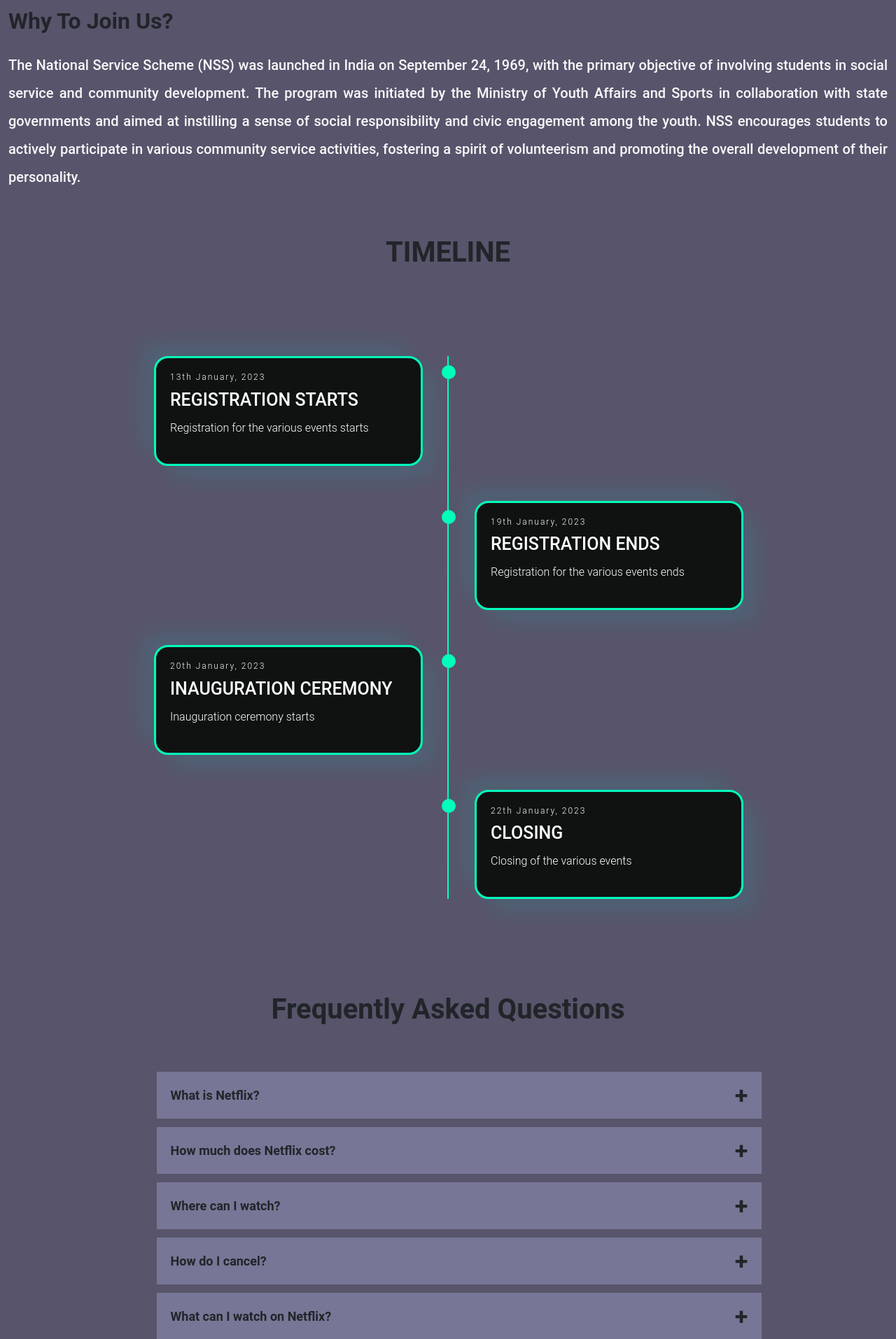
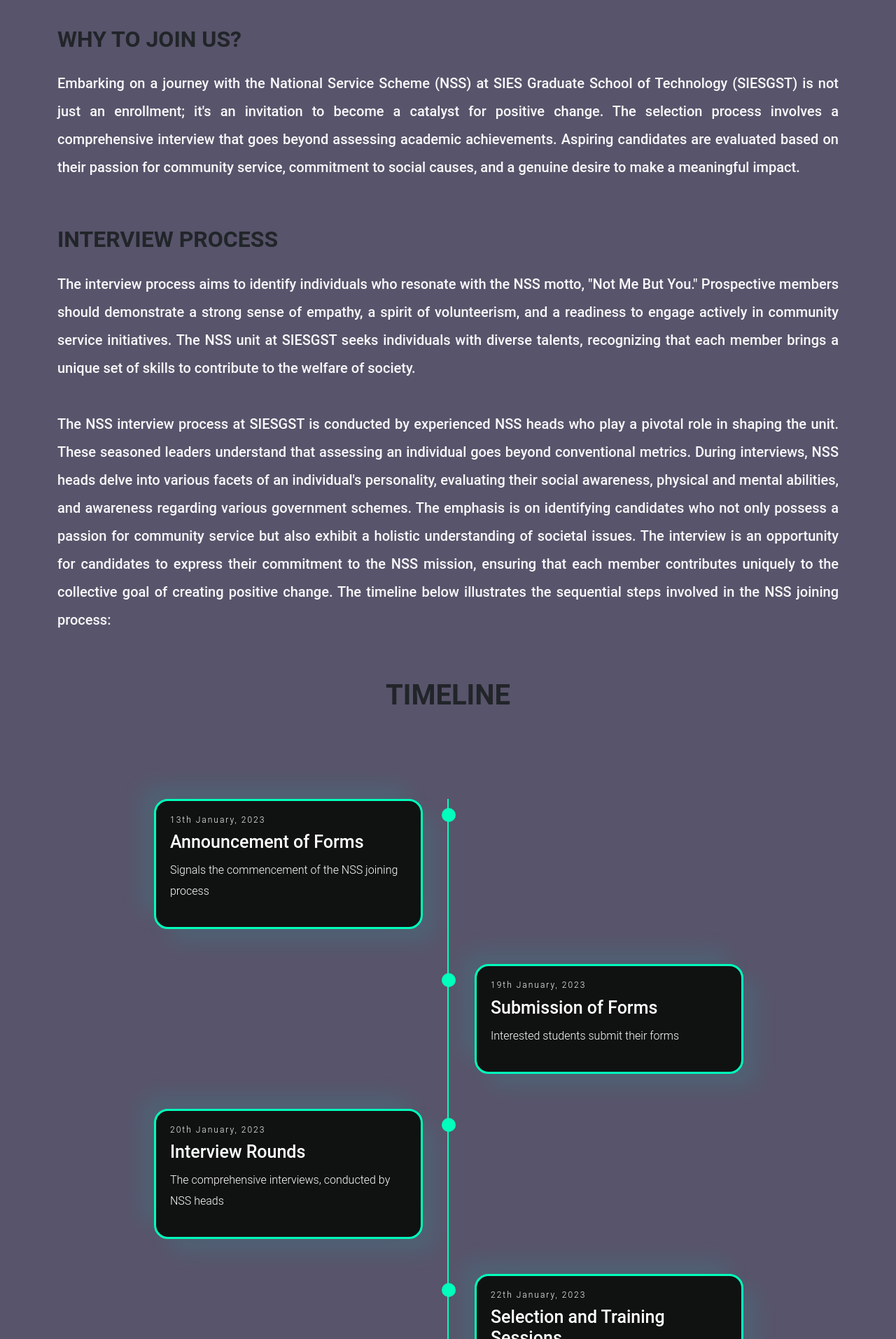
Before and after one commit to Colderhold/NSS-Portal, a PHP site: page /join.html in a window 1280 px wide. Shown: the part 61-1975 px from the top of the page at 70% size. Run offline with PHP 8.4, Linux system fonts and the light colour scheme; some libraries are stand-ins or nearby versions.

Commit message:
11th commit

```diff
--- a/nss/templates/activities.html
+++ b/nss/templates/activities.html
@@ -229,12 +229,6 @@
         <a href="" class="text-white me-4">
           <i class="fab fa-instagram"></i>
         </a>
-        <a href="" class="text-white me-4">
-          <i class="fab fa-linkedin"></i>
-        </a>
-        <a href="" class="text-white me-4">
-          <i class="fab fa-github"></i>
-        </a>
       </section>
       <!-- Section: Social -->
     </div>
--- a/nss/templates/campaign.html
+++ b/nss/templates/campaign.html
@@ -145,12 +145,6 @@
         <a href="" class="text-white me-4">
           <i class="fab fa-instagram"></i>
         </a>
-        <a href="" class="text-white me-4">
-          <i class="fab fa-linkedin"></i>
-        </a>
-        <a href="" class="text-white me-4">
-          <i class="fab fa-github"></i>
-        </a>
       </section>
       <!-- Section: Social -->
     </div>
--- a/nss/templates/index.html
+++ b/nss/templates/index.html
@@ -266,12 +266,6 @@
         <a href="" class="text-white me-4">
           <i class="fab fa-instagram"></i>
         </a>
-        <a href="" class="text-white me-4">
-          <i class="fab fa-linkedin"></i>
-        </a>
-        <a href="" class="text-white me-4">
-          <i class="fab fa-github"></i>
-        </a>
       </section>
       <!-- Section: Social -->
     </div>
--- a/nss/templates/join.html
+++ b/nss/templates/join.html
@@ -49,11 +49,17 @@
 </nav>
 
 <div class='box'>
-  <br> <br>
-  <div class='container-fluid'>
-    <h2 class='fw-bold mt-4 mb-4'> Why To Join Us? </h2>
+  <br>
+  <div class='container box2 mt-4'>
+    <h2 class='fw-bold mb-4 text-uppercase'> Why To Join Us? </h2>
     <p class="lead text-light fw-medium lh-lg" style='text-align: justify;'>
-      The National Service Scheme (NSS) was launched in India on September 24, 1969, with the primary objective of involving students in social service and community development. The program was initiated by the Ministry of Youth Affairs and Sports in collaboration with state governments and aimed at instilling a sense of social responsibility and civic engagement among the youth. NSS encourages students to actively participate in various community service activities, fostering a spirit of volunteerism and promoting the overall development of their personality.
+      Embarking on a journey with the National Service Scheme (NSS) at SIES Graduate School of Technology (SIESGST) is not just an enrollment; it's an invitation to become a catalyst for positive change. The selection process involves a comprehensive interview that goes beyond assessing academic achievements. Aspiring candidates are evaluated based on their passion for community service, commitment to social causes, and a genuine desire to make a meaningful impact.
+    </p><br><br>
+<h2 class='fw-bold mb-4 text-uppercase'> Interview Process </h2>
+<p class="lead text-light fw-medium lh-lg" style='text-align: justify;'>
+      The interview process aims to identify individuals who resonate with the NSS motto, "Not Me But You." Prospective members should demonstrate a strong sense of empathy, a spirit of volunteerism, and a readiness to engage actively in community service initiatives. The NSS unit at SIESGST seeks individuals with diverse talents, recognizing that each member brings a unique set of skills to contribute to the welfare of society.
+<br><br>
+      The NSS interview process at SIESGST is conducted by experienced NSS heads who play a pivotal role in shaping the unit. These seasoned leaders understand that assessing an individual goes beyond conventional metrics. During interviews, NSS heads delve into various facets of an individual's personality, evaluating their social awareness, physical and mental abilities, and awareness regarding various government schemes. The emphasis is on identifying candidates who not only possess a passion for community service but also exhibit a holistic understanding of societal issues. The interview is an opportunity for candidates to express their commitment to the NSS mission, ensuring that each member contributes uniquely to the collective goal of creating positive change. The timeline below illustrates the sequential steps involved in the NSS joining process:
     </p>
 
     <br>
@@ -65,29 +71,29 @@
             <div class="timeline-content">
               <!-- <h3 class="date">21st January, 2023</h3> -->
               <h3>13th January, 2023</h3>
-              <h1>REGISTRATION STARTS</h1>
-              <p>Registration for the various events starts</p>
+              <h1>Announcement of Forms</h1>
+              <p>Signals the commencement of the NSS joining process</p>
             </div>
           </li>
           <li>
             <div class="timeline-content">
               <h3>19th January, 2023</h3>
-              <h1>REGISTRATION ENDS</h1>
-              <p>Registration for the various events ends</p>
+              <h1>Submission of Forms</h1>
+              <p>Interested students submit their forms</p>
             </div>
           </li>
           <li>
             <div class="timeline-content">
               <h3>20th January, 2023</h3>
-              <h1>INAUGURATION CEREMONY</h1>
-              <p>Inauguration ceremony starts</p>
+              <h1>Interview Rounds</h1>
+              <p>The comprehensive interviews, conducted by NSS heads</p>
             </div>
           </li>
           <li>
             <div class="timeline-content">
               <h3>22th January, 2023</h3>
-              <h1>CLOSING</h1>
-              <p>Closing of the various events</p>
+              <h1>Selection and Training Sessions</h1>
+              <p>Newly selected members undergo orientation and training sessions</p>
             </div>
           </li>
         </ul>
@@ -99,50 +105,46 @@
       <ul class="accordion">
           <li>
               <input type="radio" name="accordion" id="first">
-              <label for="first">What is Netflix?</label>
+              <label for="first">Who is eligible to join NSS at SIESGST?</label>
               <div class="content">
-                  <p>Netflix is a streaming service that offers a wide variety of award-winning TV shows, movies, anime, documentaries and more – on thousands of internet-connected devices.
-
-                      You can watch as much as you want, whenever you want, without a single ad – all for one low monthly price. There's always something new to discover, and new TV shows and movies are added every week!</p>
+                  <p>All undergraduate students other than FE's at SIES Graduate School of Technology are eligible to apply for NSS interviews.</p>
               </div>
           </li>
           <li>
               <input type="radio" name="accordion" id="second">
-              <label for="second">How much does Netflix cost?</label>
+              <label for="second">How can I apply to join NSS?</label>
               <div class="content">
-                  <p>Watch Netflix on your smartphone, tablet, Smart TV, laptop, or streaming device, all for one fixed monthly fee. Plans range from ₹ 149 to ₹ 649 a month. No extra costs, no contracts.</p>
+                  <p>Just by simply filling the forms are usually announced at the beginning of the semster. Look out for announcements from the NSS coordinators.</p>
               </div>
           </li>
           <li>
               <input type="radio" name="accordion" id="third">
-              <label for="third">Where can I watch?</label>
+              <label for="third">What is the selection criteria for joining NSS?</label>
               <div class="content">
-                  <p>Watch anywhere, anytime. Sign in with your Netflix account to watch instantly on the web at netflix.com from your personal computer or on any internet-connected device that offers the Netflix app, including smart TVs, smartphones, tablets, streaming media players and game consoles.
-
-                      You can also download your favourite shows with the iOS, Android, or Windows 10 app. Use downloads to watch while you're on the go and without an internet connection. Take Netflix with you anywhere.</p>
+                  <p>The selection is based on a personal interview that assesses your commitment to community service, passion for social causes, and willingness to actively participate in NSS activities.
+                  </p>
               </div>
           </li>
           <li>
               <input type="radio" name="accordion" id="fourth">
-              <label for="fourth">How do I cancel?</label>
+              <label for="fourth"> What kind of activities does NSS at SIESGST engage in?</label>
               <div class="content">
-                  <p>Netflix is flexible. There are no annoying contracts and no commitments. You can easily cancel your account online in two clicks. There are no cancellation fees – start or stop your account anytime.</p>
+                  <p>NSS organizes a variety of activities, including blood donation drives, cleanliness campaigns, awareness programs, and educational initiatives for the underprivileged.</p>
               </div>
           </li>
           <li>
               <input type="radio" name="accordion" id="fifth">
-              <label for="fifth">What can I watch on Netflix?</label>
+              <label for="fifth">How can NSS benefit me personally?</label>
               <div class="content">
-                  <p>Netflix has an extensive library of feature films, documentaries, TV shows, anime, award-winning Netflix originals, and more. Watch as much as you want, anytime you want.</p>
+                  <p>NSS offers a platform for personal growth, leadership development, and a chance to contribute meaningfully to society. It provides a unique opportunity to build empathy, social awareness, and a sense of responsibility.</p>
               </div>
           </li>
           <li>
               <input type="radio" name="accordion" id="sixth">
-              <label for="sixth">Is Netflix good for kids</label>
+              <label for="sixth"> Are there leadership opportunities within NSS?</label>
               <div class="content">
-                  <p>The Netflix Kids experience is included in your membership to give parents control while kids enjoy family-friendly TV shows and films in their own space.
-
-                      Kids profiles come with PIN-protected parental controls that let you restrict the maturity rating of content kids can watch and block specific titles you don’t want kids to see.</p>
+                  <p>Yes, NSS offers leadership roles for motivated individuals who want to take on additional responsibilities and play a more active role in organizing and coordinating activities.
+                    Joining NSS at SIESGST is not just an extracurricular activity; it's a commitment to fostering positive change and creating a better, more compassionate society.</p>
               </div>
           </li>
       </ul>
@@ -246,12 +248,6 @@
         <a href="" class="text-white me-4">
           <i class="fab fa-instagram"></i>
         </a>
-        <a href="" class="text-white me-4">
-          <i class="fab fa-linkedin"></i>
-        </a>
-        <a href="" class="text-white me-4">
-          <i class="fab fa-github"></i>
-        </a>
       </section>
       <!-- Section: Social -->
     </div>
--- a/nss/templates/style.css
+++ b/nss/templates/style.css
@@ -15,20 +15,6 @@ height: 100%;
 width: 100%;
 background: #58546b;
 padding-top: 50px;
-padding-bottom: 50px;
-}
-
-.box3{
-height: 100%;
-width: 100%;
-background: #58546b;
-padding-top: 10px;
-padding-bottom: 50px;
-}
-
-.box1{
-padding-top: 100px;
-padding-bottom: 50px;
 }
 
 .loader-wrapper {
```
Also changed, not shown: other parts of nss/templates/style.css (+65 -3 lines), nss/templates/aboutus.html (+5 -29 lines), nss/templates/activity.html (+1 -7 lines), nss/templates/gallery.html (+44 -15 lines), nss/templates/heads.html (+9 -15 lines), nss/templates/img/nss11.jpg.
